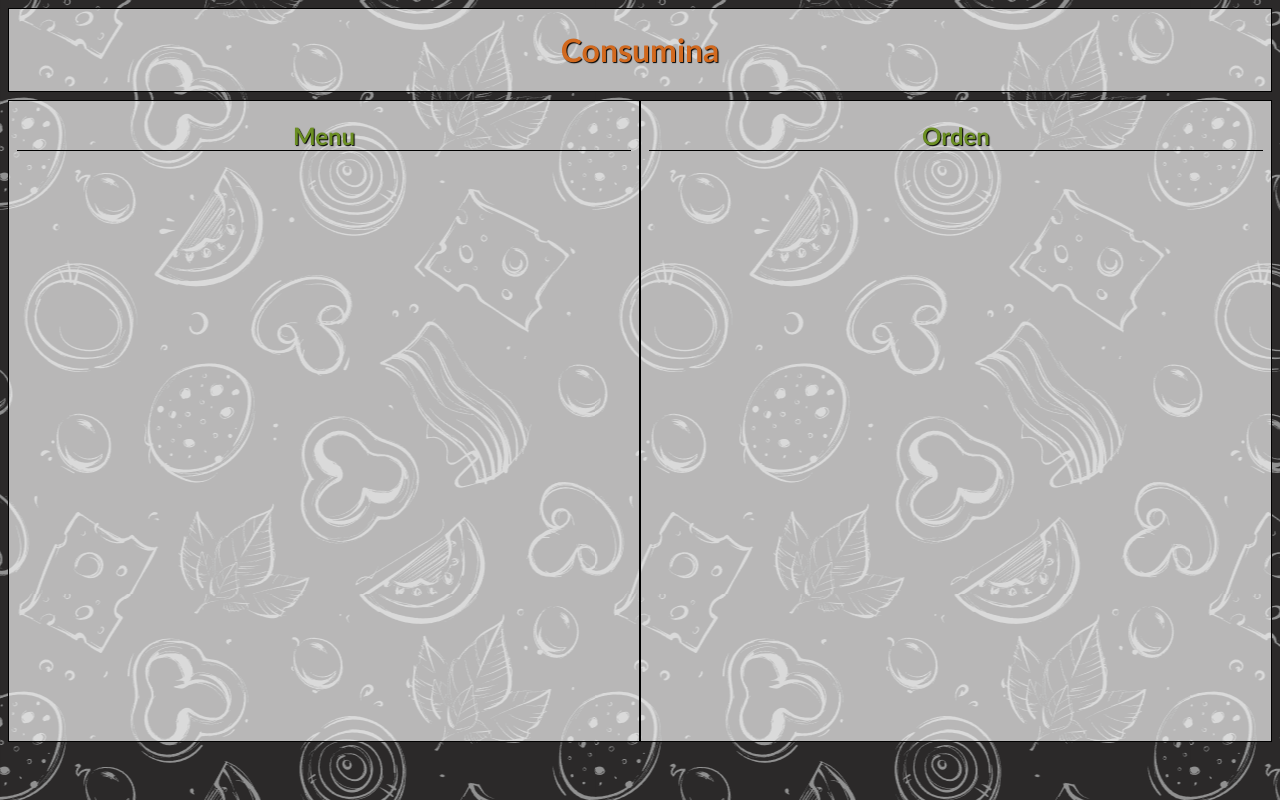
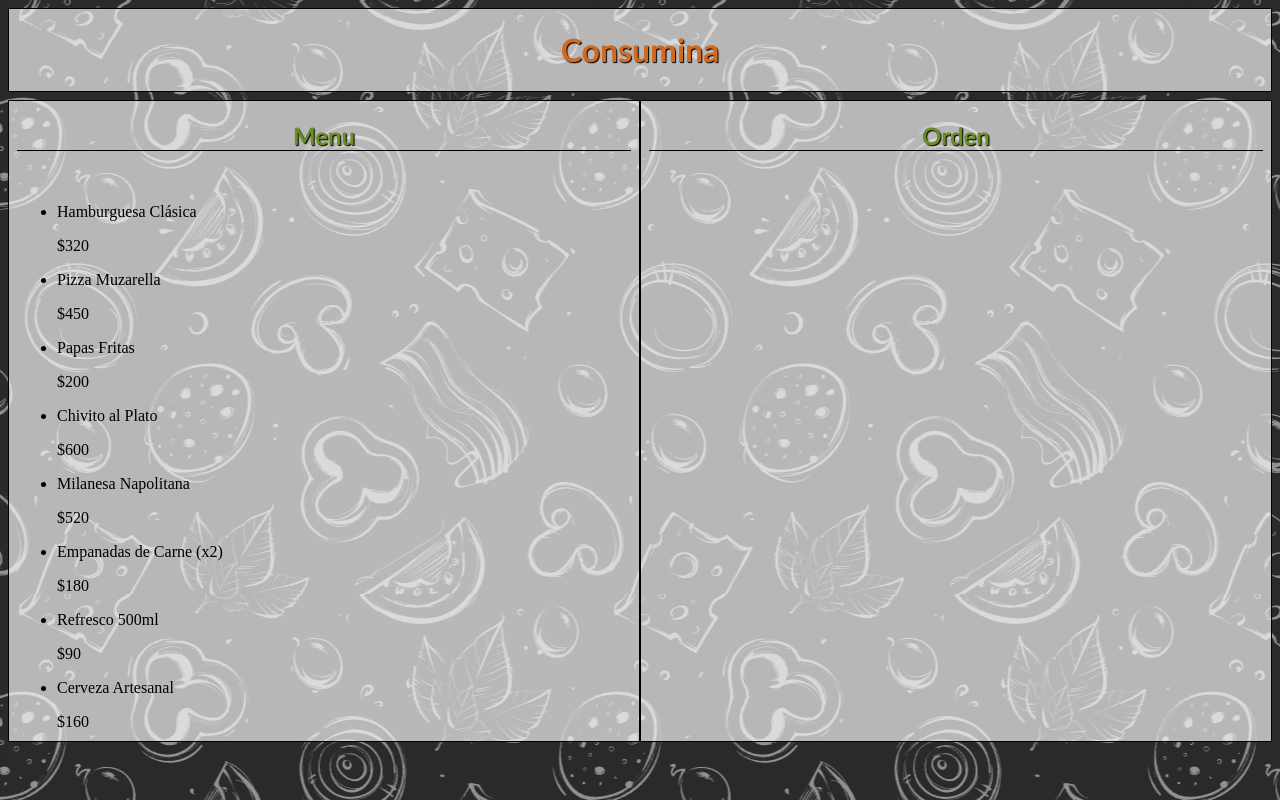
Before and after one commit to Pythonesa/consumina, a React (Vite) app: page / in a window 1280 px wide. Built offline with nearby package versions, Linux system fonts and the light colour scheme.

Commit message:
✨ add list of menu items

```diff
--- a/src/App.tsx
+++ b/src/App.tsx
@@ -1,21 +1,28 @@
+import { MenuItem } from "./components/MenuItem";
+import { menuItems } from "./data/fakeDB";
+
 function App() {
-
   return (
     <>
-      <header >
+      <header>
         <h1>Consumina</h1>
       </header>
 
       <main>
         <div id="menu">
           <h2>Menu</h2>
+          <ul>
+            {menuItems.map((item) => (
+              <MenuItem key={item.id} item={item} />
+            ))}
+          </ul>
         </div>
         <div id="cart">
           <h2>Orden</h2>
         </div>
       </main>
     </>
-  )
+  );
 }
 
-export default App
+export default App;
--- /dev/null
+++ b/src/components/MenuItem.tsx
@@ -0,0 +1,13 @@
+import type { MenuItem as MenuItemType } from "../types"
+
+type MenuItemProps = {
+  item : MenuItemType
+}
+export const MenuItem = ({ item }: MenuItemProps) => {
+  return (
+    <li>
+      <p>{item.name}</p>
+      <p>${item.price}</p>
+    </li>
+  )
+}
```
